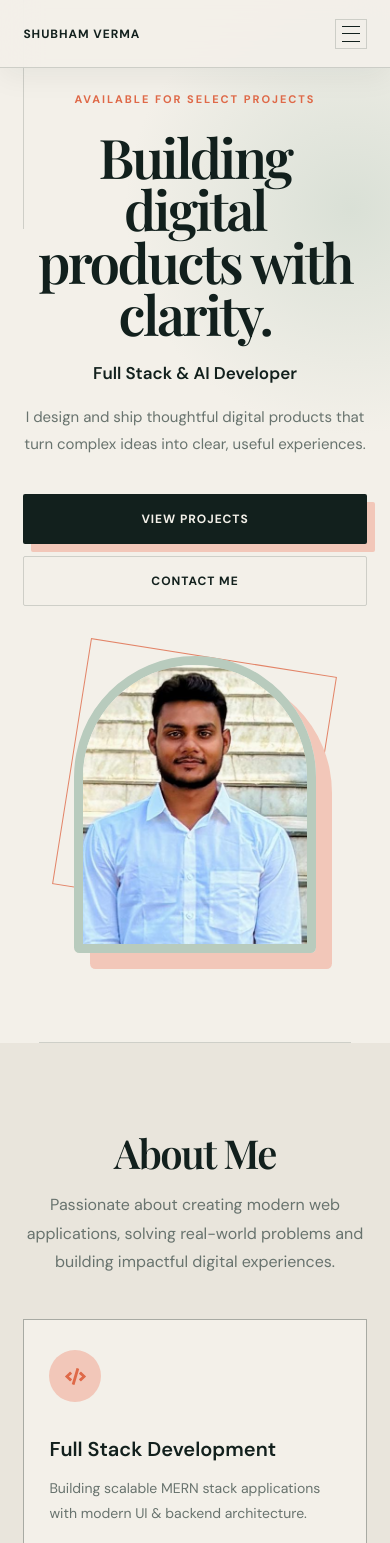
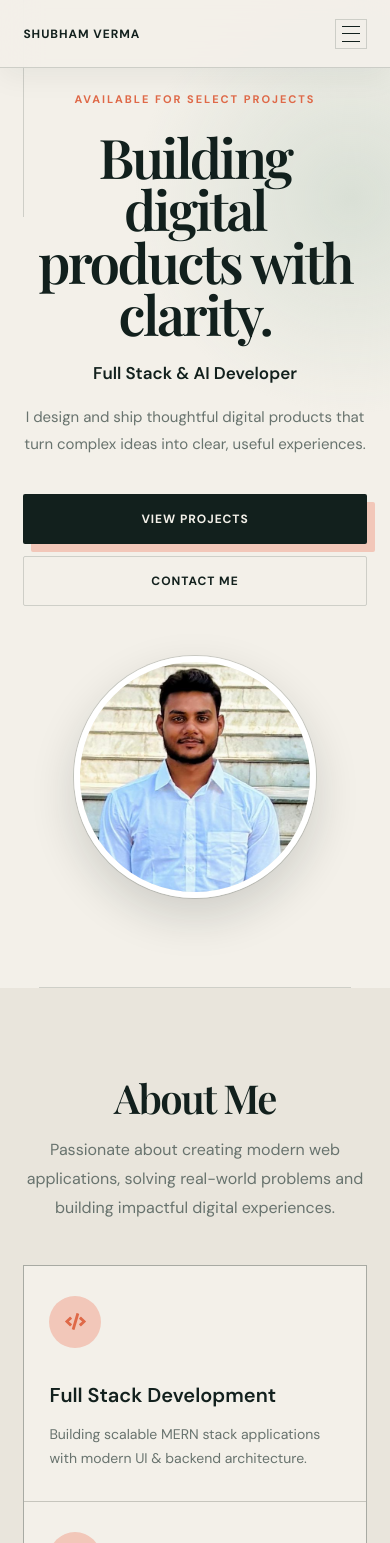
Before and after one commit to shubham-devx/my-portfolio, a React (Create React App) app: page / in a window 390 px wide. Shown: the top 1543 px of the page. Built offline with nearby package versions, Linux system fonts and the light colour scheme; a web font is replaced by a local one.

Commit message:
Make profile photo circular

```diff
--- a/src/premium.css
+++ b/src/premium.css
@@ -52,9 +52,9 @@ button:focus-visible, a:focus-visible, input:focus-visible, textarea:focus-visib
 .hero-outline-btn { background: transparent !important; border: 1px solid var(--line) !important; color: var(--ink) !important; }
 .hero-btn:hover, .hero-outline-btn:hover { transform: translateY(-4px) !important; box-shadow: 0 12px 24px rgba(18, 32, 29, .15); }
 .hero-image { position: relative; justify-content: center; }
-.hero-image::before { content: ""; position: absolute; width: 72%; aspect-ratio: 1; border: 1px solid var(--accent); transform: rotate(9deg); opacity: .8; }
-.hero-image img { position: relative; width: min(100%, 350px) !important; height: clamp(340px, 36vw, 450px) !important; object-fit: cover; object-position: center top; border: 12px solid var(--sage) !important; border-radius: 180px 180px 8px 8px !important; box-shadow: 16px 16px 0 var(--accent-soft) !important; transition: transform .5s ease !important; }
-.hero-image img:hover { transform: translate(-7px, -7px) !important; }
+.hero-image::before { display: none; }
+.hero-image img { position: relative; width: min(100%, 350px) !important; height: min(36vw, 350px) !important; aspect-ratio: 1; object-fit: cover; object-position: center top; border: 8px solid #fff !important; border-radius: 50% !important; box-shadow: 0 18px 45px rgba(18, 32, 29, .16), 0 0 0 1px var(--line) !important; transition: transform .35s ease, box-shadow .35s ease !important; }
+.hero-image img:hover { transform: translateY(-4px) !important; box-shadow: 0 24px 55px rgba(18, 32, 29, .2), 0 0 0 1px var(--line) !important; }
 
 .about-header, .skills-header, .contact-header { max-width: 820px; margin: 0 auto 60px !important; text-align: center; }
 .about-header h2, .skills-header h2, .projects h2, .resume h2, .certifications h2, .contact-header h2 { margin: 0 0 18px; color: var(--ink) !important; font: 600 clamp(40px, 5.3vw, 72px)/1 var(--display) !important; letter-spacing: -.04em; }
@@ -143,7 +143,7 @@ button:focus-visible, a:focus-visible, input:focus-visible, textarea:focus-visib
   .hero-text p:not(.eyebrow) { margin-left: auto; margin-right: auto; }
   .hero-buttons { justify-content: center; }
   .hero-image { order: -1; }
-  .hero-image img { width: min(62vw, 330px) !important; height: min(70vw, 400px) !important; }
+  .hero-image img { width: min(62vw, 330px) !important; height: min(62vw, 330px) !important; }
   .skills-grid { grid-template-columns: repeat(3, 1fr); }
   .projects-grid { grid-template-columns: repeat(2, 1fr); }
   .cert-grid { grid-template-columns: repeat(2, 1fr); }
@@ -171,7 +171,7 @@ button:focus-visible, a:focus-visible, input:focus-visible, textarea:focus-visib
   .hero-text h2 { font-size: 17px !important; }
   .hero-text p:not(.eyebrow) { font-size: 15px; }
   .hero-buttons { flex-direction: column; align-items: stretch; }
-  .hero-image img { width: min(62vw, 260px) !important; height: min(76vw, 320px) !important; border-width: 9px !important; }
+  .hero-image img { width: min(62vw, 260px) !important; height: min(62vw, 260px) !important; border-width: 6px !important; }
   .admin-header-actions { gap: 10px; }
   .about-grid, .projects-grid, .resume-container, .cert-grid { grid-template-columns: 1fr; }
   .about-header, .skills-header, .contact-header { margin-bottom: 42px !important; }
```
